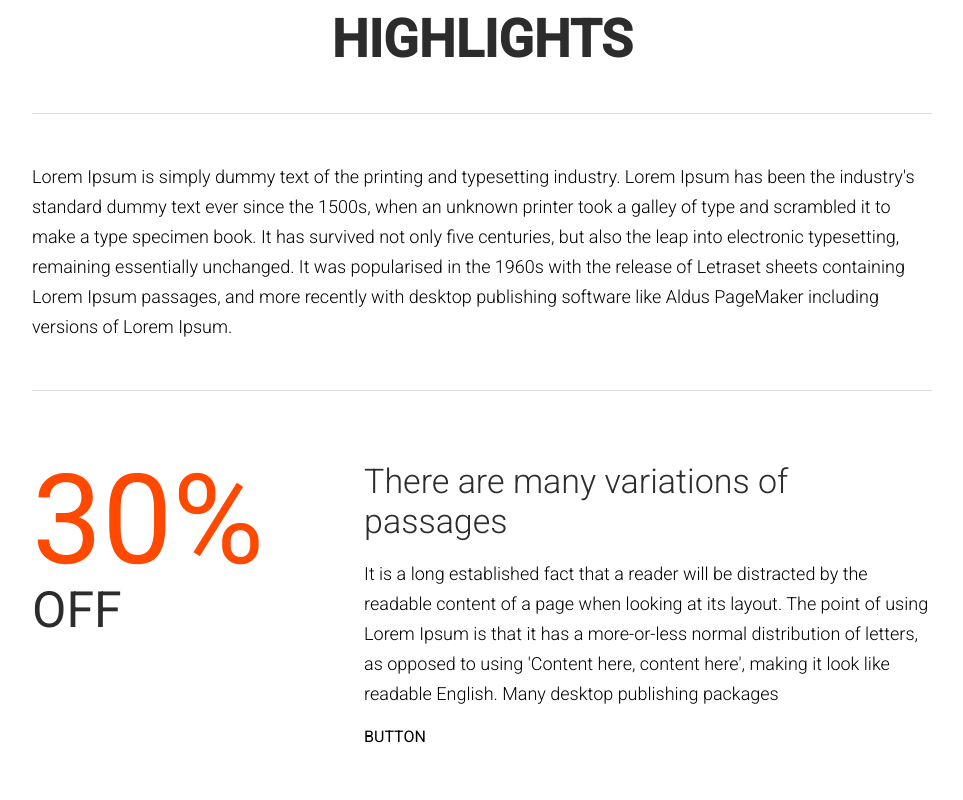
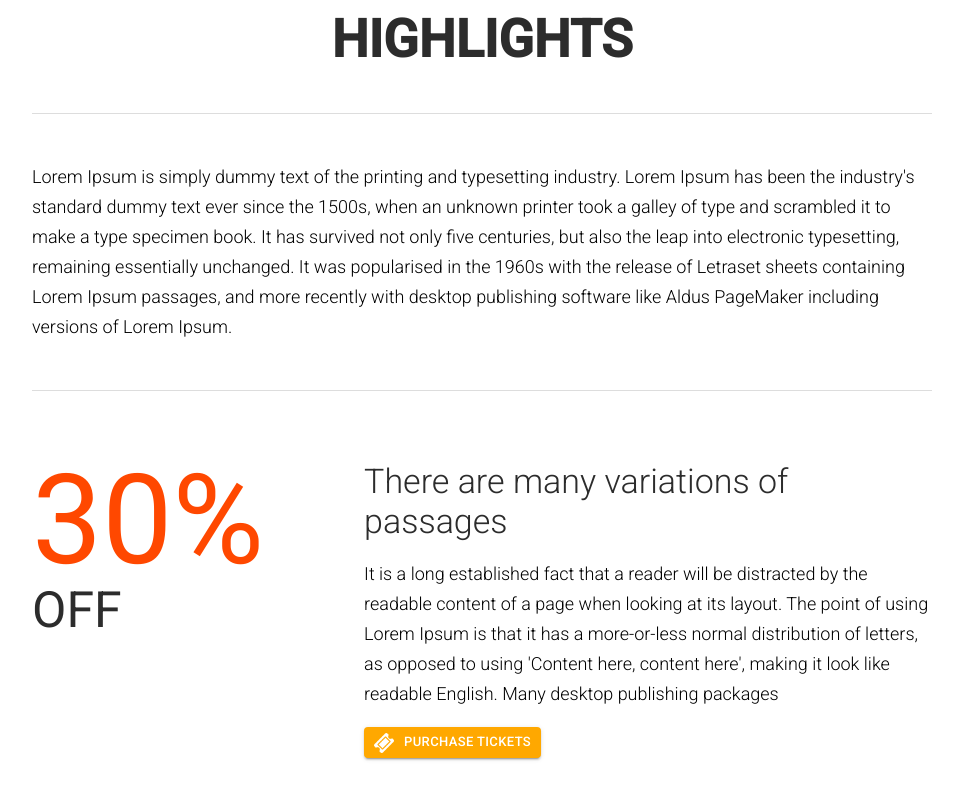
Before and after one commit to mindziukasss/react_spa, a React (Create React App) app: page / in a window 1280 px wide. Shown: the part 1471-2271 px from the top of the page, without its empty margins (158-1121 px from the left). Built offline with nearby package versions, Linux system fonts and the light colour scheme.

Commit message:
Add MyButton component

```diff
--- a/src/components/highlights/Discount.js
+++ b/src/components/highlights/Discount.js
@@ -1,6 +1,8 @@
 import React, {Component} from 'react';
 import Fade from 'react-reveal/Fade';
-import Slide from 'react-reveal/Slide';
+import Slide from 'react-reveal/Slide'
+
+import MyButton from '../utils/MyButton'
 
 class Discount extends Component {
     state = {
@@ -43,9 +45,12 @@
                                 page when looking at its layout. The point of using Lorem Ipsum is that it has a
                                 more-or-less normal distribution of letters, as opposed to using 'Content here, content
                                 here', making it look like readable English. Many desktop publishing packages</p>
-                            <div>
-                                BUTTON
-                            </div>
+                            <MyButton
+                            text={"Purchase tickets"}
+                            bck={"#ffa800"}
+                            color={'#ffffff'}
+                            link={"http://gmail.com"}
+                            />
                         </div>
                     </Slide>
                 </div>
--- /dev/null
+++ b/src/components/utils/MyButton.js
@@ -0,0 +1,28 @@
+import React from 'react';
+import Button from '@material-ui/core/Button';
+
+import TicketIcon from '../../resources/images/icons/ticket.png'
+
+const MyButton = (props) => {
+    return (
+        <Button
+            href={props.link}
+            variant={"contained"}
+            size={"small"}
+            style={{
+                background: props.bck,
+                color: props.color
+            }}
+
+        >
+            <img
+                src={TicketIcon}
+                className={"iconImage"}
+                alt={"icon_button"}
+            />
+            {props.text}
+        </Button>
+    );
+};
+
+export default MyButton;
```
